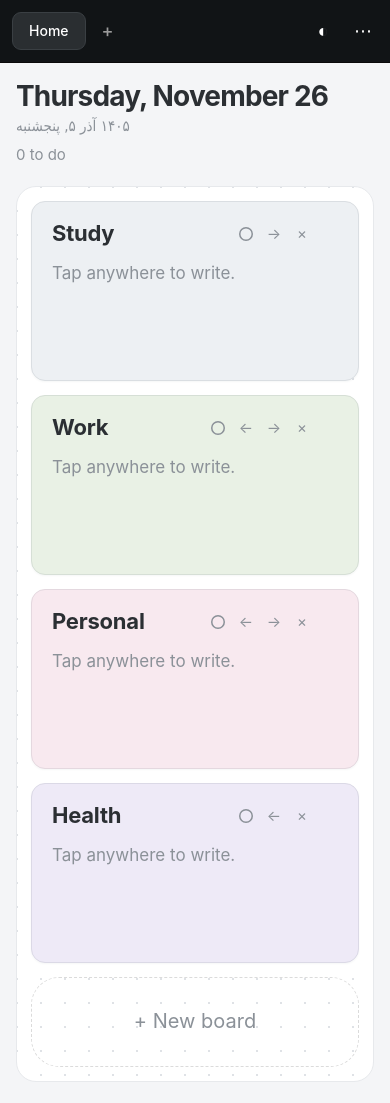
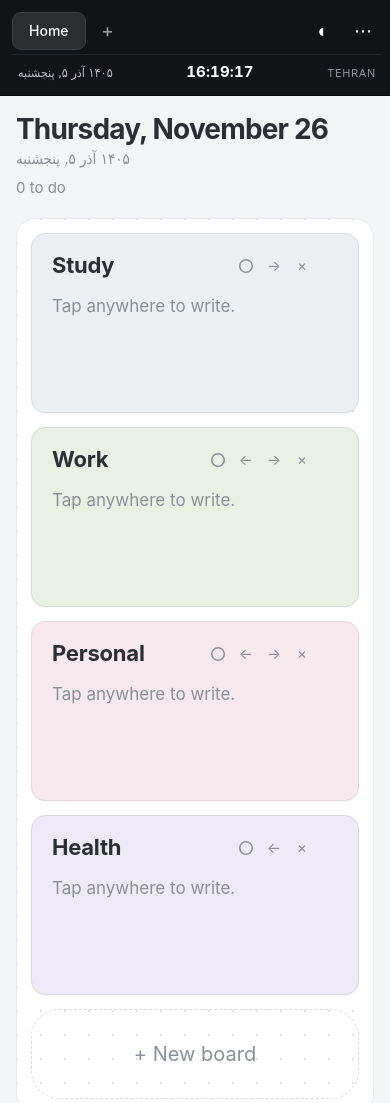
Before and after one commit to omidiz/life, a plain HTML site: page index.html in a window 390 px wide. Shown: the top 1103 px of the page. Drawn offline with Linux system fonts and the light colour scheme.

Commit message:
Always-visible date and live Tehran clock in the top bar
The sticky top bar now shows today's date, the Persian date and a live
clock in Tehran time (Asia/Tehran, ticking every second), so they stay
on screen while scrolling. On phones they get their own slim row under
the tabs.

```diff
--- a/app.js
+++ b/app.js
@@ -1091,6 +1091,20 @@
   setInterval(() => { if (document.visibilityState === 'visible') runSync(); }, 60000);
   setInterval(() => softRender(), 60000); // keep "time left" fresh
 
+  /* ---------- live Tehran clock in the top bar (always visible) ---------- */
+  const TZ = 'Asia/Tehran';
+  const fmt = (loc, o) => { try { return new Intl.DateTimeFormat(loc, { timeZone: TZ, ...o }); } catch { return null; } };
+  const fTime = fmt('en-GB', { hour: '2-digit', minute: '2-digit', second: '2-digit', hour12: false });
+  const fDate = fmt('en-US', { weekday: 'short', month: 'short', day: 'numeric', year: 'numeric' });
+  const fFa = fmt('fa-IR-u-ca-persian', { weekday: 'long', day: 'numeric', month: 'long', year: 'numeric' });
+  const tick = () => {
+    const d = new Date();
+    if (fTime) $('#clockTime').textContent = fTime.format(d);
+    if (fDate) $('#clockDate').textContent = fDate.format(d);
+    if (fFa) $('#clockFa').textContent = fFa.format(d);
+  };
+  tick(); setInterval(tick, 1000);
+
   applyTheme(); render();
   if (sync) runSync();
 
--- a/index.html
+++ b/index.html
@@ -16,6 +16,12 @@
 <body>
   <nav class="topbar" aria-label="Pages">
     <div class="pages" id="pages" role="tablist"></div>
+    <div class="clock" id="clock" aria-live="off">
+        <span class="clock-date" id="clockDate"></span>
+        <span class="clock-fa" id="clockFa" dir="rtl" lang="fa"></span>
+        <time class="clock-time" id="clockTime"></time>
+        <span class="clock-city">Tehran</span>
+      </div>
     <div class="top-actions">
       <span class="sync-status" id="syncStatus"></span>
       <button class="new-btn" id="newBoardBtn" title="New board">+ New board</button>
--- a/style.css
+++ b/style.css
@@ -475,3 +475,28 @@ button { -webkit-tap-highlight-color: transparent; }
 
 /* board lines follow their own direction too */
 .handle { left: auto; inset-inline-start: -18px; }
+
+/* ============ date + live Tehran clock in the top bar ============ */
+.clock { display: flex; align-items: baseline; gap: 12px; margin-right: 14px; white-space: nowrap; color: #b9bec5; font-size: 13.5px; }
+.clock-fa { font-family: "Vazirmatn", Tahoma, -apple-system, "Segoe UI", sans-serif; }
+.clock-time { font-size: 18px; font-weight: 650; color: #fff; font-variant-numeric: tabular-nums; letter-spacing: .01em; }
+.clock-city { font-size: 11px; color: #8b9198; margin-left: -6px; text-transform: uppercase; letter-spacing: .06em; }
+@media (max-width: 1100px) { .clock-date { display: none; } }
+@media (max-width: 640px) {
+  .clock { gap: 8px; margin-right: 4px; }
+  .clock-fa { font-size: 11px; }
+  .clock-time { font-size: 15px; }
+  .clock-city { display: none; }
+}
+@media (max-width: 420px) { .clock-fa { display: none; } }
+
+/* clock sits between the tabs and the buttons; on phones it gets its own slim row */
+.topbar .pages { flex: 1; }
+@media (max-width: 640px) {
+  .topbar { flex-wrap: wrap; row-gap: 4px; }
+  .topbar .clock { order: 3; flex-basis: 100%; justify-content: space-between; margin: 0; padding: 2px 6px 0; border-top: 1px solid #22272b; padding-top: 6px; }
+  .topbar .clock-fa { display: inline; font-size: 12.5px; }
+  .topbar .clock-city { display: inline; margin-left: 0; }
+  html { scroll-padding-top: 110px; }
+}
+@media (max-width: 420px) { .topbar .clock-date { display: none; } }
--- a/sw.js
+++ b/sw.js
@@ -1,6 +1,6 @@
 // Offline support: always ask the server for the newest files first (bypassing the
 // browser's 10-minute HTTP cache), and fall back to the saved copy when offline.
-const CACHE = 'life-v24';
+const CACHE = 'life-v26';
 const FILES = ['./', 'index.html', 'style.css', 'app.js', 'manifest.json', 'icon.svg', 'icon-192.png', 'icon-512.png'];
 
 self.addEventListener('install', e => {
```
Also changed, not shown: README.md.
